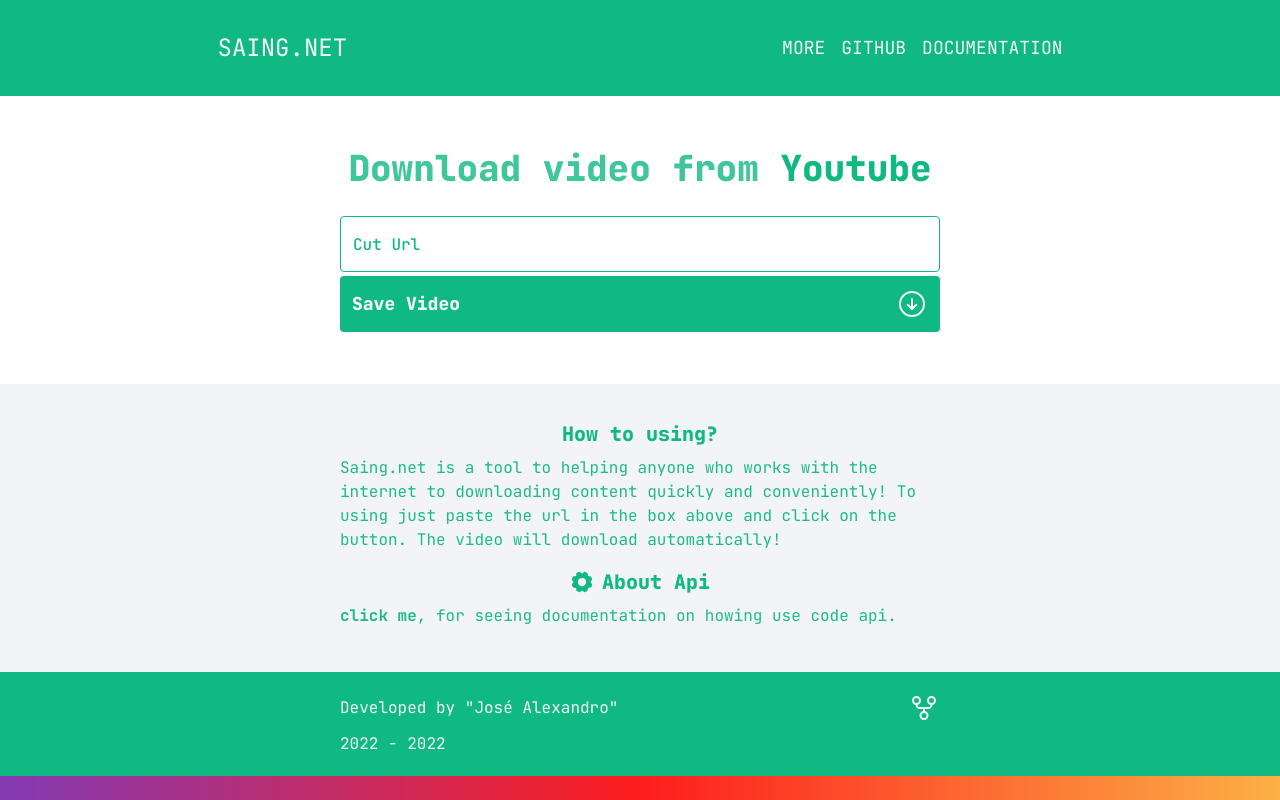
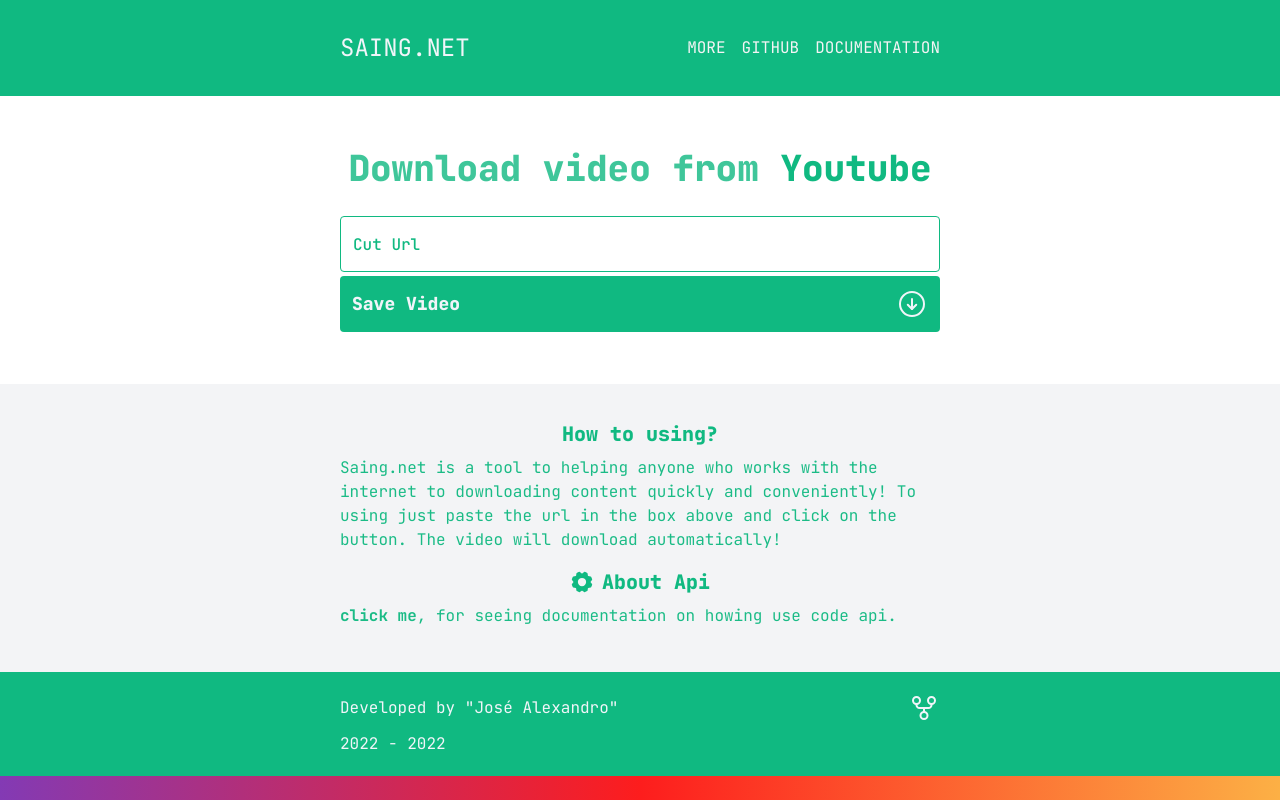
Before and after one commit to jsalexsandro/saing, a Next.js app: page / in a window 1280 px wide. Built offline with nearby package versions, Linux system fonts and the light colour scheme.

Commit message:
fix:Removed bug of thumb

```diff
--- a/src/components/Header.tsx
+++ b/src/components/Header.tsx
@@ -4,15 +4,16 @@
   const { set: MenuFunction } = useMenuInfo()
 
   return (
-    <header className="w-full h-24 flex items-center justify-around bg-emerald-500">
-      <div className="max-sm:hidden">
+    <header className="w-full h-24 flex items-center justify-center bg-emerald-500">
+      <div className="max-sm:hidden w-[600px] flex items-center justify-between">
+        <div>
           <h1 className="text-2xl text-slate-100">
             SAING.NET
           </h1>
         </div>
-      <div className="max-sm:hidden">
+        <div>
           <nav>
-          <ul className="w-auto text-slate-100 flex transition-colors text-lg items-center justify-center gap-4 flex-ro">
+            <ul  className="flex flex-rol gap-4 text-zinc-100">
               <li className="hover:text-slate-300">
                 <a href="#">MORE</a>
               </li>
@@ -24,6 +25,7 @@
               </li>
             </ul>
           </nav>
+        </div>
       </div>
 
       {/* 44 center */}
--- a/src/scripts/ThumbURL.ts
+++ b/src/scripts/ThumbURL.ts
@@ -1,6 +1,22 @@
 export function GetThumbURL(url:string) {
+  const video = url.split(/[(\W)]/)
+  let   outherUrlDetected = false
+  let   name = ""
 
-  const video = url.split('/')[3]
-  console.log(url.split('/'))
-  return 'http://img.youtube.com/vi/' + video + '/0.jpg';
+  for (var value of video) { // Try get the url image from url of video not shared
+    if (value == "v"){
+      outherUrlDetected = true
+    } else {
+      if (outherUrlDetected){
+        name = value
+        break
+      }
+    }
+  }
+
+  if (!outherUrlDetected){ // Try get the url shared
+    name = url.split("/")[3]
+  }
+
+  return 'http://img.youtube.com/vi/' + name + '/0.jpg';
 };
```
Lines whose indentation alone changed are shown as unchanged.
